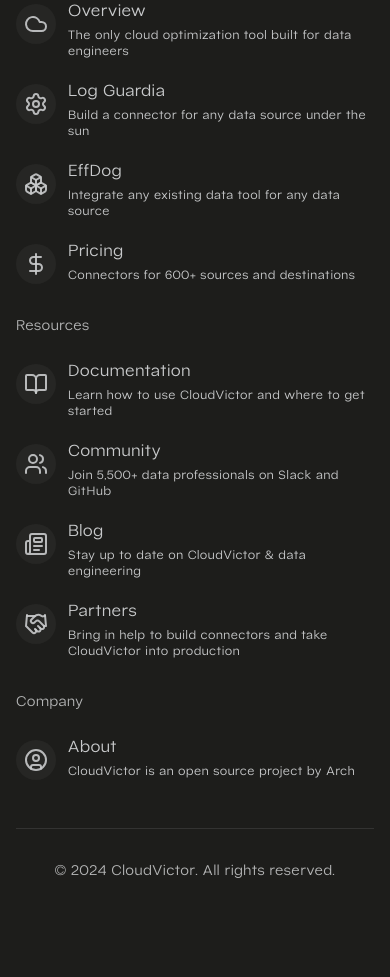
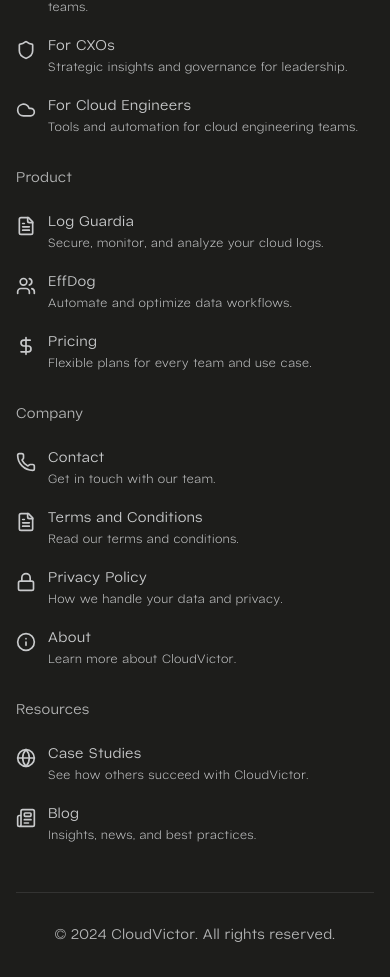
Before and after one commit to Haseeb-WebDeveloper/cloud-vector, a Next.js app: page / in a window 390 px wide. Shown: the part 3117-4094 px from the top of the page. Before the commit the page ends 4030 px from the top, so only its background shows below. Built offline with nearby package versions, Linux system fonts and the light colour scheme.

Commit message:
cost-optimisation page responsive

```diff
--- a/src/components/cost-optimisation/client-section-v2.tsx
+++ b/src/components/cost-optimisation/client-section-v2.tsx
@@ -34,7 +34,7 @@
         </div>
 
         {/* Micro-Metrics */}
-        <div className="flex gap-16 mb-4 justify-center items-center">
+        <div className="flex flex-col lg:flex-row gap-8 lg:gap-16 mb-4 justify-center items-center">
           <p className="text-lg font-medium border-b">
             <span className="font-bold text-2xl">12+</span> Years in Amazon/AWS
           </p>
--- a/src/components/cost-optimisation/hero-section.tsx
+++ b/src/components/cost-optimisation/hero-section.tsx
@@ -11,7 +11,7 @@
   return (
     <div className="min-h-screen pt-24 bg-background">
       <div className="container mx-auto px-4 py-16">
-        <div className="flex justify-between items-center gap-10">
+        <div className="flex flex-col lg:flex-row justify-between items-center gap-10">
           {/* Left Side - Text Content */}
           <div className="space-y-8 w-full max-w-3xl">
             {/* Main Heading */}
@@ -43,7 +43,7 @@
 
             {/* CTA Buttons */}
             <div className="flex flex-col sm:flex-row gap-4 pt-4">
-              <button className="group cursor-pointer flex items-center gap-2 bg-primary/10 text-foreground border border-primary/50 hover:pr-6 hover:border-primary/70 hover:bg-primary/20 transition-all duration-300 px-5 py-2.5 rounded-full">
+              <button className="group cursor-pointer flex justify-center items-center gap-2 bg-primary/10 text-foreground border border-primary/50 hover:pr-6 hover:border-primary/70 hover:bg-primary/20 transition-all duration-300 px-5 lg:py-2.5 py-3 rounded-full">
                 Book a call
                 <Image
                   src="/icons/arrow-right.svg"
@@ -54,7 +54,7 @@
                 />
               </button>
 
-              <button className="group cursor-pointer flex items-center gap-2 bg-background text-foreground border border-foreground/50 hover:pr-6 hover:border-foreground/70 hover:bg-foreground/20 transition-all duration-300 px-5 py-2.5 rounded-full">
+              <button className="group cursor-pointer flex justify-center items-center gap-2 bg-background text-foreground border border-foreground/50 hover:pr-6 hover:border-foreground/70 hover:bg-foreground/20 transition-all duration-300 px-5 lg:py-2.5 py-3 rounded-full">
                 Whatsapp Us
                 <Image
                   src="/icons/arrow-right.svg"
--- a/src/components/cost-optimisation/our-approach.tsx
+++ b/src/components/cost-optimisation/our-approach.tsx
@@ -82,7 +82,7 @@
           <h2 className="text-4xl lg:text-6xl font-light text-foreground mb-6 leading-[1.2] max-w-3xl mx-auto">
             Our Unique Approach to Cloud Cost Optimization
           </h2>
-          <p className="text-xl text-muted-foreground mx-auto leading-relaxed">
+          <p className="text-xl text-muted-foreground mx-auto leading-relaxed max-w-2xl">
             Our method optimizes efficiency at every level so that your savings
             scale with your business, not your costs.
           </p>
--- a/src/components/cost-optimisation/steps-section.tsx
+++ b/src/components/cost-optimisation/steps-section.tsx
@@ -202,7 +202,7 @@
 
             {/* Right Image Placeholder */}
             <div className="flex justify-center">
-             <Image src="/test.png" alt="Steps Section" width={500} height={500} />
+             <Image src="/test.png" alt="Steps Section" width={500} height={500} className="rounded-2xl" />
             </div>
           </div>
         </div>
--- a/src/components/layout/footer.tsx
+++ b/src/components/layout/footer.tsx
@@ -3,18 +3,122 @@
 import Image from "next/image";
 import Link from "next/link";
 import {
-  Boxes,
-  FileText,
+  Briefcase,
   Users,
-  Newspaper,
-  Handshake,
-  Star,
   Cloud,
   Settings,
   DollarSign,
   BookOpen,
+  FileText,
   UserCircle,
+  Phone,
+  Shield,
+  BarChart3,
+  Globe,
+  Newspaper,
+  Lock,
+  Info,
 } from "lucide-react";
+
+const footerColumns = [
+  {
+    title: "Solutions",
+    icon: Briefcase,
+    items: [
+      {
+        icon: BarChart3,
+        href: "/solutions/finance",
+        label: "For Finance",
+        desc: "Optimize cloud spend and reporting for finance teams.",
+      },
+      {
+        icon: Shield,
+        href: "/solutions/cxos",
+        label: "For CXOs",
+        desc: "Strategic insights and governance for leadership.",
+      },
+      {
+        icon: Cloud,
+        href: "/solutions/cloud-engineers",
+        label: "For Cloud Engineers",
+        desc: "Tools and automation for cloud engineering teams.",
+      },
+    ],
+  },
+  {
+    title: "Product",
+    icon: Settings,
+    items: [
+      {
+        icon: FileText,
+        href: "/product/log-guardia",
+        label: "Log Guardia",
+        desc: "Secure, monitor, and analyze your cloud logs.",
+      },
+      {
+        icon: Users,
+        href: "/product/effdog",
+        label: "EffDog",
+        desc: "Automate and optimize data workflows.",
+      },
+      {
+        icon: DollarSign,
+        href: "/pricing",
+        label: "Pricing",
+        desc: "Flexible plans for every team and use case.",
+      },
+    ],
+  },
+  {
+    title: "Company",
+    icon: UserCircle,
+    items: [
+      {
+        icon: Phone,
+        href: "/contact",
+        label: "Contact",
+        desc: "Get in touch with our team.",
+      },
+      {
+        icon: FileText,
+        href: "/terms",
+        label: "Terms and Conditions",
+        desc: "Read our terms and conditions.",
+      },
+      {
+        icon: Lock,
+        href: "/privacy-policy",
+        label: "Privacy Policy",
+        desc: "How we handle your data and privacy.",
+      },
+      {
+        icon: Info,
+        href: "/about",
+        label: "About",
+        desc: "Learn more about CloudVictor.",
+      },
+    ],
+  },
+  {
+    title: "Resources",
+    icon: BookOpen,
+    items: [
+      {
+        icon: Globe,
+        href: "/case-studies",
+        label: "Case Studies",
+        desc: "See how others succeed with CloudVictor.",
+      },
+      {
+        icon: Newspaper,
+        href: "/blog",
+        label: "Blog",
+        desc: "Insights, news, and best practices.",
+      },
+    ],
+  },
+
+];
 
 export default function Footer() {
   return (
@@ -35,9 +139,8 @@
                 />
               </Link>
             </div>
-
             {/* Subscription Box */}
-            <div className="border bg-foreground/5 rounded-lg p-6">
+            <div className="border bg-foreground/5 rounded-lg p-4">
               <p className=" text-center mb-4">
                 Stay current with all things CloudVictor
               </p>
@@ -48,150 +151,30 @@
           </div>
 
           {/* Right Section - Navigation Columns */}
-          <div className="grid grid-cols-1 lg:grid-cols-2 xl:grid-cols-3 gap-8 lg:gap-20 flex-1">
-            {/* Product Column */}
-            <div className="space-y-6 min-w-[280px]">
-              <h3 className="text-sm text-foreground/70">Product</h3>
-              <div className="space-y-5">
-                <div className="flex items-start gap-3 opacity-80 hover:opacity-100 group cursor-pointer">
-                  <div className="w-10 h-10 flex-shrink-0 mt-1 bg-foreground/5 group-hover:bg-foreground/10 p-2 transition rounded-full text-foreground/90 group-hover:text-foreground">
-                    <Cloud className="w-full h-full" />
-                  </div>
-                  <div>
-                    <Link href="/product/overview" className="block transition-colors">
-                      Overview
-                    </Link>
-                    <p className="text-xs mt-1">
-                      The only cloud optimization tool built for data engineers
-                    </p>
-                  </div>
-                </div>
-
-                <div className="flex items-start gap-3 opacity-80 hover:opacity-100 group cursor-pointer">
-                  <div className="w-10 h-10 flex-shrink-0 mt-1 bg-foreground/5 group-hover:bg-foreground/10 p-2 transition rounded-full text-foreground/90 group-hover:text-foreground">
-                    <Settings className="w-full h-full" />
-                  </div>
-                  <div>
-                    <Link href="/product/log-guardia" className="block transition-colors">
-                      Log Guardia
-                    </Link>
-                    <p className="text-xs mt-1">
-                      Build a connector for any data source under the sun
-                    </p>
-                  </div>
-                </div>
-
-                <div className="flex items-start gap-3 opacity-80 hover:opacity-100 group cursor-pointer">
-                  <div className="w-10 h-10 flex-shrink-0 mt-1 bg-foreground/5 group-hover:bg-foreground/10 p-2 transition rounded-full text-foreground/90 group-hover:text-foreground">
-                    <Boxes className="w-full h-full" />
-                  </div>
-                  <div>
-                    <Link href="/product/effdog" className="block transition-colors">
-                      EffDog
-                    </Link>
-                    <p className="text-xs mt-1">
-                      Integrate any existing data tool for any data source
-                    </p>
-                  </div>
-                </div>
-
-                <div className="flex items-start gap-3 opacity-80 hover:opacity-100 group cursor-pointer">
-                  <div className="w-10 h-10 flex-shrink-0 mt-1 bg-foreground/5 group-hover:bg-foreground/10 p-2 transition rounded-full text-foreground/90 group-hover:text-foreground">
-                    <DollarSign className="w-full h-full" />
-                  </div>
-                  <div>
-                    <Link href="/pricing" className="block transition-colors">
-                      Pricing
-                    </Link>
-                    <p className="text-xs mt-1">
-                      Connectors for 600+ sources and destinations
-                    </p>
-                  </div>
+          <div className="grid grid-cols-1 lg:grid-cols-2 xl:grid-cols-4 gap-8 lg:gap-20 flex-1">
+            {footerColumns.map((col) => (
+              <div className="space-y-6 min-w-[220px]" key={col.title}>
+                <h3 className="text-sm text-foreground/70 flex items-center gap-2">
+                  {col.title}
+                </h3>
+                <div className="space-y-5">
+                  {col.items.map((item) => (
+                    <div
+                      className="flex items-start gap-3 opacity-80 hover:opacity-100 group cursor-pointer"
+                      key={item.href}
+                    >
+                      <item.icon className="w-5 h-5 flex-shrink-0 mt-1 " />
+                      <div>
+                        <Link href={item.href} className="block transition-colors text-sm">
+                          {item.label}
+                        </Link>
+                        <p className="text-xs mt-1 font-light">{item.desc}</p>
+                      </div>
+                    </div>
+                  ))}
                 </div>
               </div>
-            </div>
-
-            {/* Resources Column */}
-            <div className="space-y-6 min-w-[280px]">
-              <h3 className="text-sm text-foreground/70">Resources</h3>
-              <div className="space-y-5">
-                <div className="flex items-start gap-3 opacity-80 hover:opacity-100 group cursor-pointer">
-                  <div className="w-10 h-10 flex-shrink-0 mt-1 bg-foreground/5 group-hover:bg-foreground/10 p-2 transition rounded-full text-foreground/90 group-hover:text-foreground">
-                    <BookOpen className="w-full h-full" />
-                  </div>
-                  <div>
-                    <Link href="/documentation" className="block transition-colors">
-                      Documentation
-                    </Link>
-                    <p className="text-xs mt-1">
-                      Learn how to use CloudVictor and where to get started
-                    </p>
-                  </div>
-                </div>
-
-                <div className="flex items-start gap-3 opacity-80 hover:opacity-100 group cursor-pointer">
-                  <div className="w-10 h-10 flex-shrink-0 mt-1 bg-foreground/5 group-hover:bg-foreground/10 p-2 transition rounded-full text-foreground/90 group-hover:text-foreground">
-                    <Users className="w-full h-full" />
-                  </div>
-                  <div>
-                    <Link href="/community" className="block transition-colors">
-                      Community
-                    </Link>
-                    <p className="text-xs mt-1">
-                      Join 5,500+ data professionals on Slack and GitHub
-                    </p>
-                  </div>
-                </div>
-
-                <div className="flex items-start gap-3 opacity-80 hover:opacity-100 group cursor-pointer">
-                  <div className="w-10 h-10 flex-shrink-0 mt-1 bg-foreground/5 group-hover:bg-foreground/10 p-2 transition rounded-full text-foreground/90 group-hover:text-foreground">
-                    <Newspaper className="w-full h-full" />
-                  </div>
-                  <div>
-                    <Link href="/blog" className="block transition-colors">
-                      Blog
-                    </Link>
-                    <p className="text-xs mt-1">
-                      Stay up to date on CloudVictor & data engineering
-                    </p>
-                  </div>
-                </div>
-
-                <div className="flex items-start gap-3 opacity-80 hover:opacity-100 group cursor-pointer">
-                  <div className="w-10 h-10 flex-shrink-0 mt-1 bg-foreground/5 group-hover:bg-foreground/10 p-2 transition rounded-full text-foreground/90 group-hover:text-foreground">
-                    <Handshake className="w-full h-full" />
-                  </div>
-                  <div>
-                    <Link href="/partners" className="block transition-colors">
-                      Partners
-                    </Link>
-                    <p className="text-xs mt-1">
-                      Bring in help to build connectors and take CloudVictor into production
-                    </p>
-                  </div>
-                </div>
-              </div>
-            </div>
-
-            {/* Company Column */}
-            <div className="space-y-6 min-w-[280px]">
-              <h3 className="text-sm text-foreground/70">Company</h3>
-              <div className="space-y-5">
-                <div className="flex items-start gap-3 opacity-80 hover:opacity-100 group cursor-pointer">
-                  <div className="w-10 h-10 flex-shrink-0 mt-1 bg-foreground/5 group-hover:bg-foreground/10 p-2 transition rounded-full text-foreground/90 group-hover:text-foreground">
-                    <UserCircle className="w-full h-full" />
-                  </div>
-                  <div>
-                    <Link href="/about" className="block transition-colors">
-                      About
-                    </Link>
-                    <p className="text-xs mt-1">
-                      CloudVictor is an open source project by Arch
-                    </p>
-                  </div>
-                </div>
-              </div>
-            </div>
+            ))}
           </div>
         </div>
 
--- a/src/components/layout/header.tsx
+++ b/src/components/layout/header.tsx
@@ -277,7 +277,7 @@
               </Button>
             </SheetTrigger>
             <SheetContent side="right" className="w-full h-full">
-              <div className="flex flex-col space-y-6 mt-6 px-4">
+              <div className="flex flex-col space-y-6 mt-20 px-4">
                 {/* Mobile Navigation */}
                 <Accordion
                   type="single"
@@ -291,7 +291,7 @@
                       </AccordionTrigger>
                       <AccordionContent>
                         {item.hasDropdown ? (
-                          <div className="space-y-2 pl-4">
+                          <div className="space-y-2">
                             {item.submenu?.map((subItem) => (
                               <Link
                                 key={subItem.title}
```
